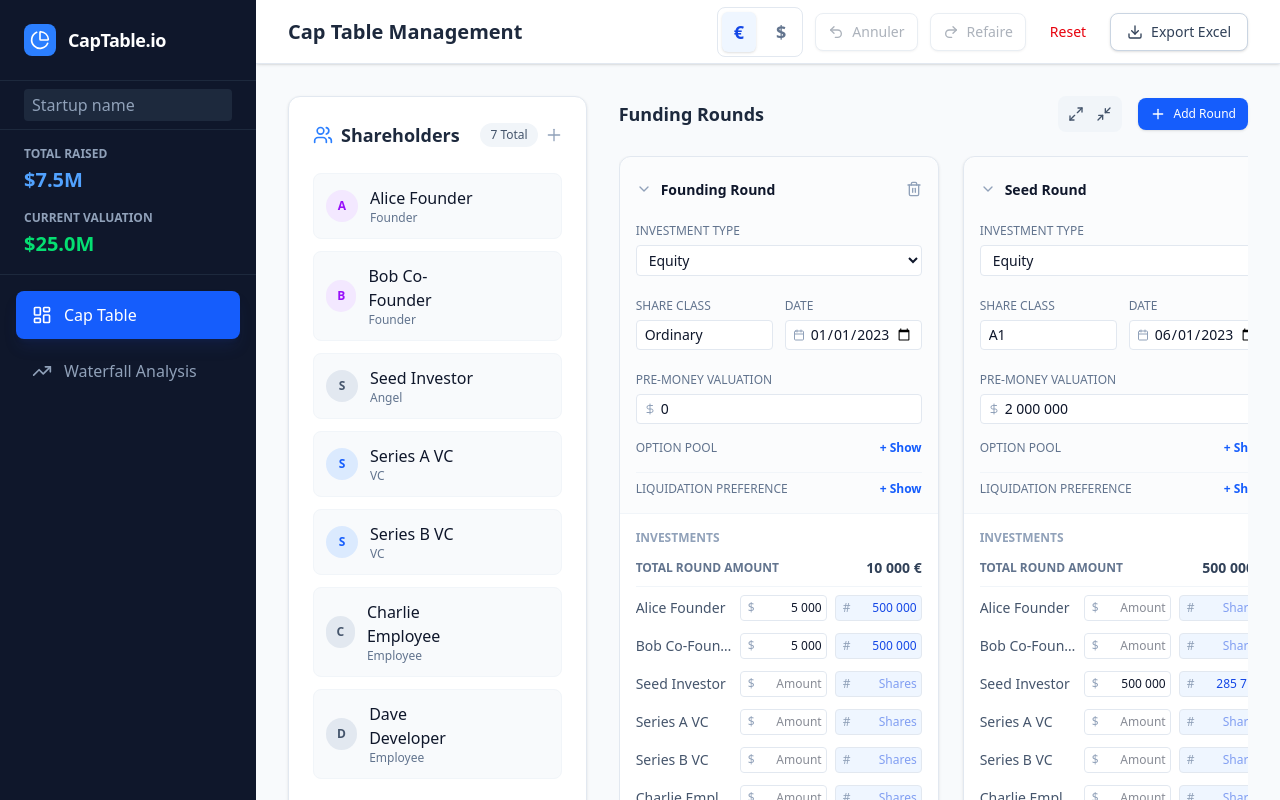
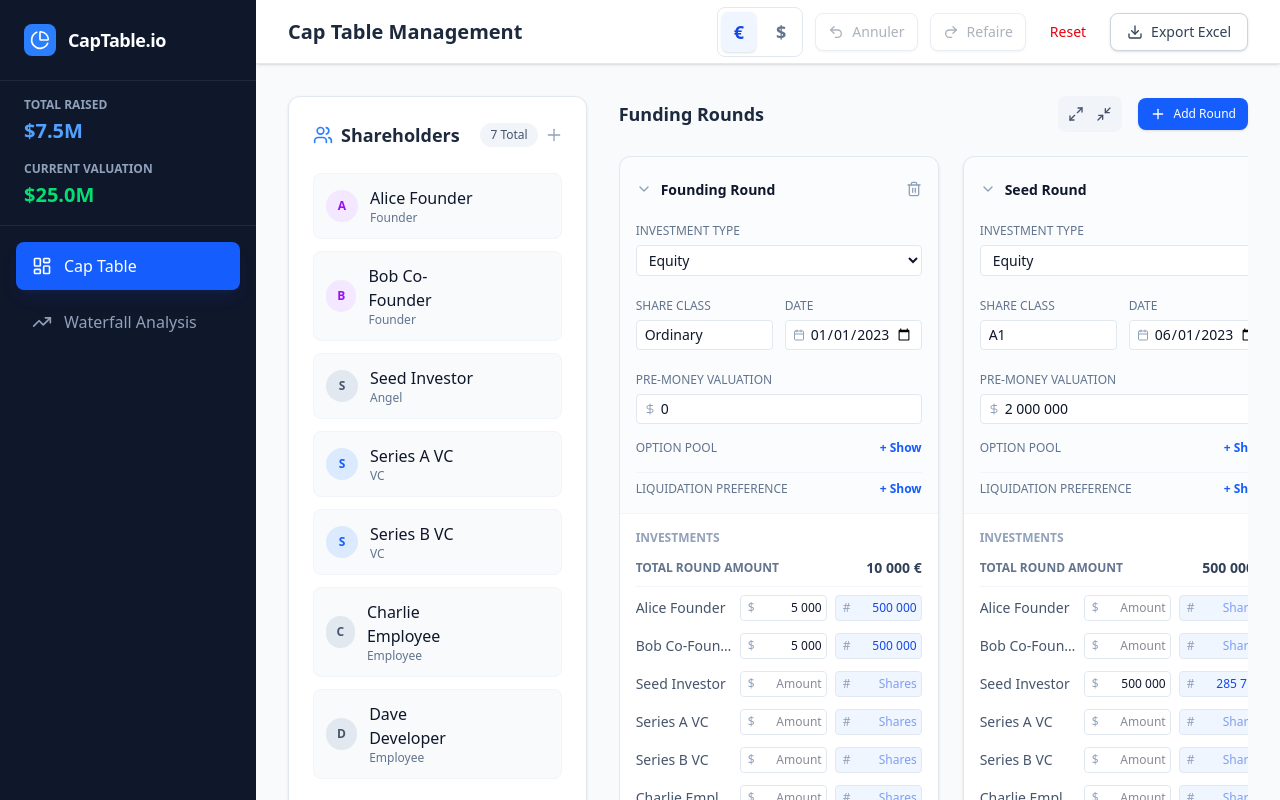
Before and after one commit to Pitchprr/Captable, a React (Vite) app: page / in a window 1280 px wide. Built offline with nearby package versions, Linux system fonts and the light colour scheme.

Commit message:
Move startup name input to FounderSetup

```diff
--- a/src/App.tsx
+++ b/src/App.tsx
@@ -352,15 +352,7 @@ function App() {
             <h1 className="text-lg font-bold tracking-tight">CapTable.io</h1>
           </div>
         </div>
-        <div className="px-6 py-2 border-b border-slate-800">
-          <input
-            type="text"
-            placeholder="Startup name"
-            className="w-full px-2 py-1 rounded bg-slate-800 text-white placeholder-slate-400 focus:outline-none"
-            value={capTable.startupName || ''}
-            onChange={e => setCapTable(prev => ({ ...prev, startupName: e.target.value }))}
-          />
-        </div>
+
         {capTable.startupName && (
           <p className="text-xl font-semibold text-white text-center mb-2">
             {capTable.startupName}
--- a/src/components/captable/FounderSetup.tsx
+++ b/src/components/captable/FounderSetup.tsx
@@ -21,6 +21,7 @@ export const FounderSetup: React.FC<FounderSetupProps> = ({ onComplete }) => {
     const [mode, setMode] = useState<'manual' | 'percentage'>('percentage');
     const [totalCapital, setTotalCapital] = useState<number>(1000);
     const [parValue, setParValue] = useState<number>(0.01);
+    const [startupName, setStartupName] = useState<string>('');
     const [founders, setFounders] = useState<FounderInput[]>([
         { id: '1', name: 'Founder 1', ownershipPercent: 60, investmentAmount: 600, shares: 60000 },
         { id: '2', name: 'Founder 2', ownershipPercent: 40, investmentAmount: 400, shares: 40000 }
@@ -162,7 +163,8 @@ export const FounderSetup: React.FC<FounderSetupProps> = ({ onComplete }) => {
         onComplete({
             shareholders,
             rounds: [initialRound],
-            optionGrants: []
+            optionGrants: [],
+            startupName
         });
     };
 
@@ -174,6 +176,15 @@ export const FounderSetup: React.FC<FounderSetupProps> = ({ onComplete }) => {
                 </div>
                 <h2 className="text-2xl font-bold text-slate-800">Setup Initial Cap Table</h2>
                 <p className="text-slate-500 mt-2">Define the founding team and initial capital distribution.</p>
+            </div>
+
+            <div className="mb-6">
+                <Input
+                    label="Startup Name"
+                    placeholder="Enter your startup name"
+                    value={startupName}
+                    onChange={(e) => setStartupName(e.target.value)}
+                />
             </div>
 
             <div className="bg-slate-50 p-4 rounded-lg mb-6 flex flex-col sm:flex-row gap-4 items-end">
```
